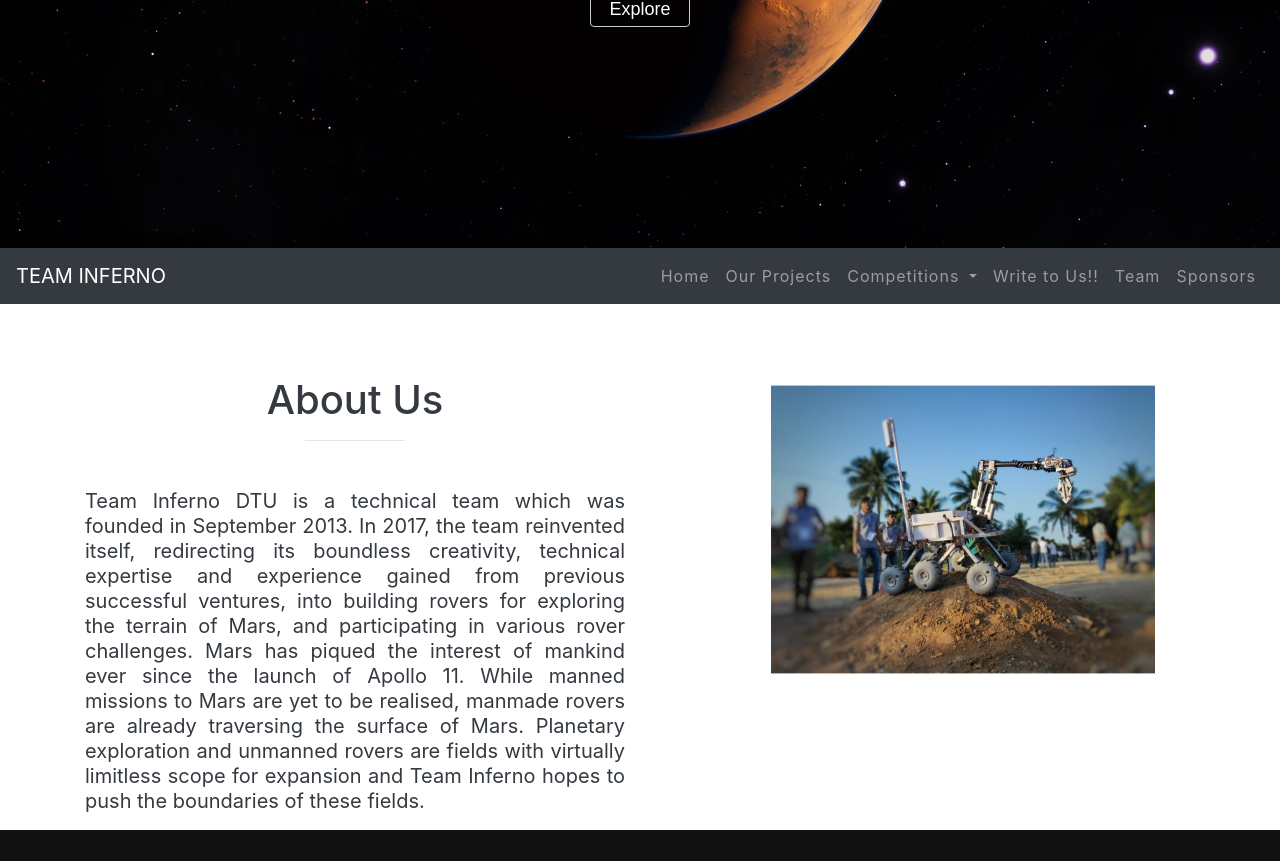
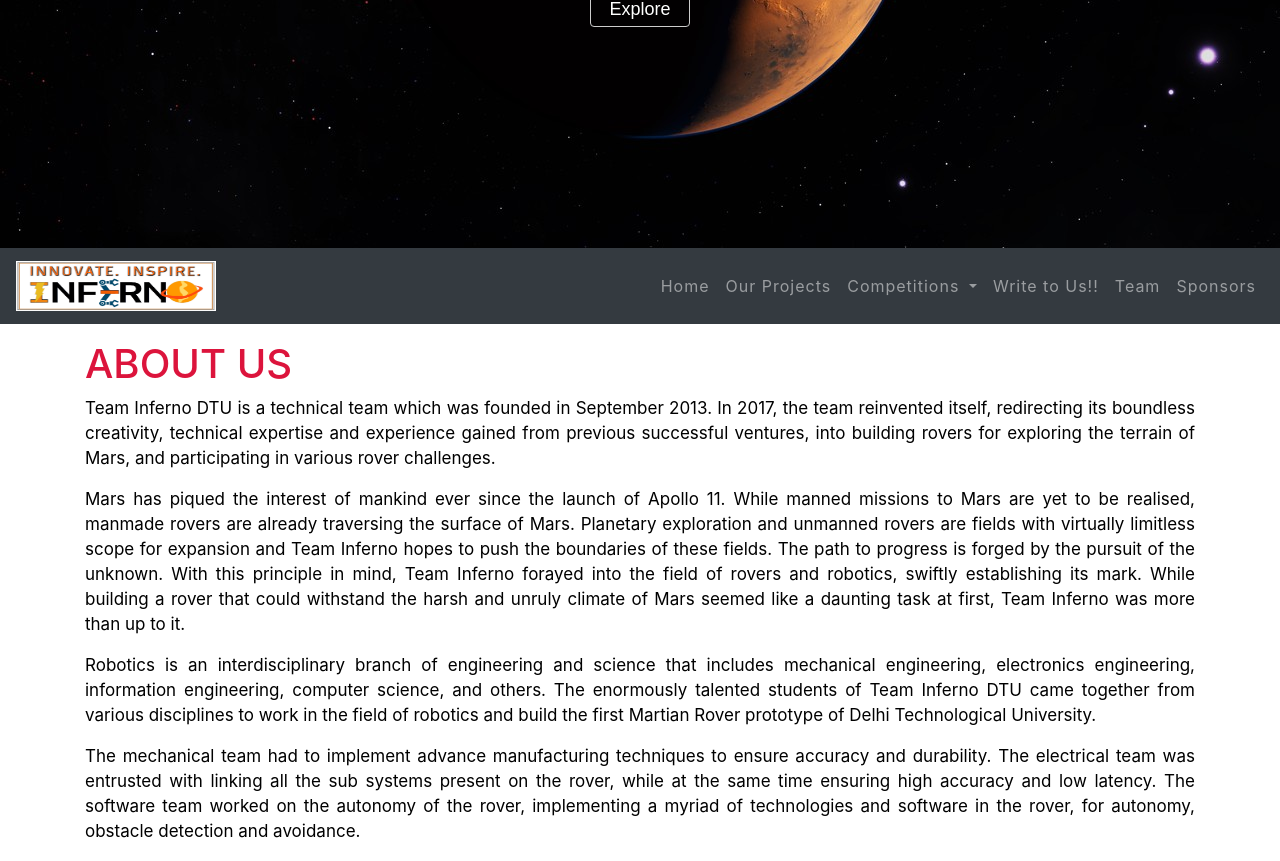
Before and after one commit to Pythpiyush/INFERNO26, a Django app: page / in a window 1280 px wide. Shown: the part 552-1413 px from the top of the page. Run offline with Django 3.2, Linux system fonts and the light colour scheme; some libraries are stand-ins or nearby versions.

Commit message:
changed front page

```diff
--- a/INFERNO/settings.py
+++ b/INFERNO/settings.py
@@ -27,7 +27,7 @@
 # SECURITY WARNING: don't run with debug turned on in production!
 DEBUG = True
 
-ALLOWED_HOSTS = ['skillswings.herokuapp.com', '127.0.0.1']
+ALLOWED_HOSTS = ['inferno26.herokuapp.com', '127.0.0.1']
 
 
 # Application definition
--- a/static/CS/basic.css
+++ b/static/CS/basic.css
@@ -2,6 +2,8 @@
 	color: #999;
 	line-height: 25px;
 }
+
+
 h2,h3{
 	color: #fff;
 }
--- a/static/CS/home.css
+++ b/static/CS/home.css
@@ -2,6 +2,17 @@
 	scroll-behavior: smooth;
 }
 
+.firstpara
+{
+color:black;
+font-size: 17px;
+text-align:justify;
+}
+
+.section1
+{
+background-image: url("/media/tryunique.jpg");
+}
 .about p{
 	font-size: 20px;
 }
@@ -9,10 +20,10 @@
 	width: 100px;
 	margin: auto;
 }
-#aboutimg{
-	width: auto;
-	float: right;
-	padding-right: 40px;
+.aboutimg{
+	width: 100%;
+    height: 100%;
+    padding-top: 10px;
 }
 
 .center{
--- a/templates/HOME/basic.html
+++ b/templates/HOME/basic.html
@@ -16,7 +16,11 @@
 
 
   <nav class="navbar navbar-expand-lg navbar-dark bg-dark">
-    <a class="navbar-brand" href="/">TEAM INFERNO</a>
+    <a class="navbar-brand" href="/">
+    <div style="width: 200px;height: 50px;">
+        <img style="height:100%; width:100%;" src="media/logo.PNG">
+    </div>
+    </a>
     <button class="navbar-toggler" type="button" data-toggle="collapse" data-target="#navbarSupportedContent" aria-controls="navbarSupportedContent" aria-expanded="false" aria-label="Toggle navigation">
     <span class="navbar-toggler-icon"></span>
     </button>
@@ -48,6 +52,7 @@
         <a class="nav-link" href="/sponsor/">Sponsors</a>
         </li>
     </ul>
+  </div>
   </nav>
 
   {% for message in messages %}
--- a/templates/HOME/home.html
+++ b/templates/HOME/home.html
@@ -20,28 +20,42 @@
 <main>
 
 
-<section class="pt-5 about">
-	<div class="container pt-4">
-		<div class="row">
-			<div class="col-lg-6 col-md-6 col-sm-6">
-				<h2 class="text-dark text-center pb-2" style="font-size:40px;" >About Us</h2>
-				<hr  id="hrtag">
-				<p class="text-justify text-dark aboutus pt-5">Team Inferno DTU is a technical team which was founded in September 2013. In 2017, the team reinvented itself,
+<section>
+	<div class="container">
+<!--		<div class="row">-->
+<!--		<div class="class=col-lg-6 col-md-6 col-sm-6">-->
+			<h1 class="pt-3" style="color:crimson; size:50px;">ABOUT US</h1>
+
+<!--		</div>-->
+<!--			<div class="class=col-lg-6 col-md-6 col-sm-6">-->
+				<p class="firstpara">Team Inferno DTU is a technical team which was founded in September 2013. In 2017, the team reinvented itself,
 redirecting its boundless creativity, technical expertise and experience gained from previous successful ventures, into
-building rovers for exploring the terrain of Mars, and participating in various rover challenges.
-Mars has piqued the interest of mankind ever since the launch of Apollo 11. While manned missions to Mars are yet to be
+					building rovers for exploring the terrain of Mars, and participating in various rover challenges.</p>
+
+<p class="firstpara">Mars has piqued the interest of mankind ever since the launch of Apollo 11. While manned missions to Mars are yet to be
 realised, manmade rovers are already traversing the surface of Mars. Planetary exploration and unmanned rovers are
-fields with virtually limitless scope for expansion and Team Inferno hopes to push the boundaries of these fields.</p>
-			</div>
+fields with virtually limitless scope for expansion and Team Inferno hopes to push the boundaries of these fields. The path
+to progress is forged by the pursuit of the unknown. With this principle in mind, Team Inferno forayed into the field of
+rovers and robotics, swiftly establishing its mark. While building a rover that could withstand the harsh and unruly
+	climate of Mars seemed like a daunting task at first, Team Inferno was more than up to it.</p>
 
+<p class="firstpara">Robotics is an interdisciplinary branch of engineering and science that includes mechanical engineering, electronics
+engineering, information engineering, computer science, and others. The enormously talented students of Team Inferno
+DTU came together from various disciplines to work in the field of robotics and build the first Martian Rover prototype of
+	Delhi Technological University.</p>
 
-			<div class="col-lg-6 col-md-6 col-sm-6">
-			<img src="/media/1rov.jpeg" id="aboutimg">
-			</div>
+<p class="firstpara">The mechanical team had to implement advance manufacturing techniques to ensure accuracy and durability. The
+electrical team was entrusted with linking all the sub systems present on the rover, while at the same time ensuring high
+accuracy and low latency. The software team worked on the autonomy of the rover, implementing a myriad of
+	technologies and software in the rover, for autonomy, obstacle detection and avoidance.</p>
+<!--			</div>-->
+<!--			</div>-->
 
-
+		<div class="pb-3" style="height:500px;">
+					<img class="aboutimg" src="media/2rov.jpeg">
 		</div>
 	</div>
+
 </section>
 
 
--- a/templates/HOME/project.html
+++ b/templates/HOME/project.html
@@ -1,4 +1,5 @@
 {% extends 'HOME/basic.html' %}
+{% load static %}
 {% block CSS %}
 {% endblock %}
 {% block title%}Projects{% endblock %}
```
Also changed, not shown: media/111.jpg (deleted), media/1781.jpg (deleted), media/logo.png (renamed from media/Inferno DTU Team Logo.PNG), media/sponsor/images/IMG20200911113710_1.jpg (deleted), media/tryunique.jpg (added).
